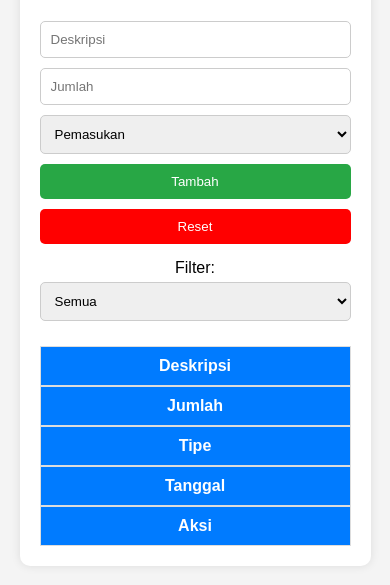
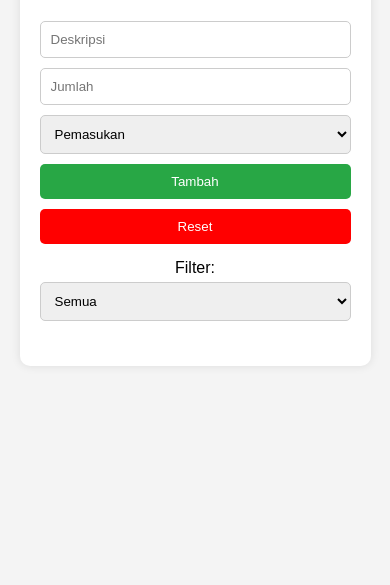
Before and after one commit to Lisna49/management_uang, a plain HTML site: page index.html in a window 390 px wide. Shown: the part 113-698 px from the top of the page. Drawn offline with Linux system fonts and the light colour scheme.

Commit message:
Update index.html

```diff
--- a/index.html
+++ b/index.html
@@ -90,14 +90,12 @@
     margin: 5px 0;
   }
 
-      table, thead, tbody, th, td, tr {
+  table, tbody, th, td, tr {
     display: block;
   }
 
-      th {
-        position: sticky;
-        top: 0;
-        background: #007bff;
+  thead {
+    display: none;
   }
 
   td {
@@ -116,6 +114,8 @@
     text-align: left;
   }
 }
+
+
   </style>
 </head>
 <body>
```
Lines whose indentation alone changed are shown as unchanged.
